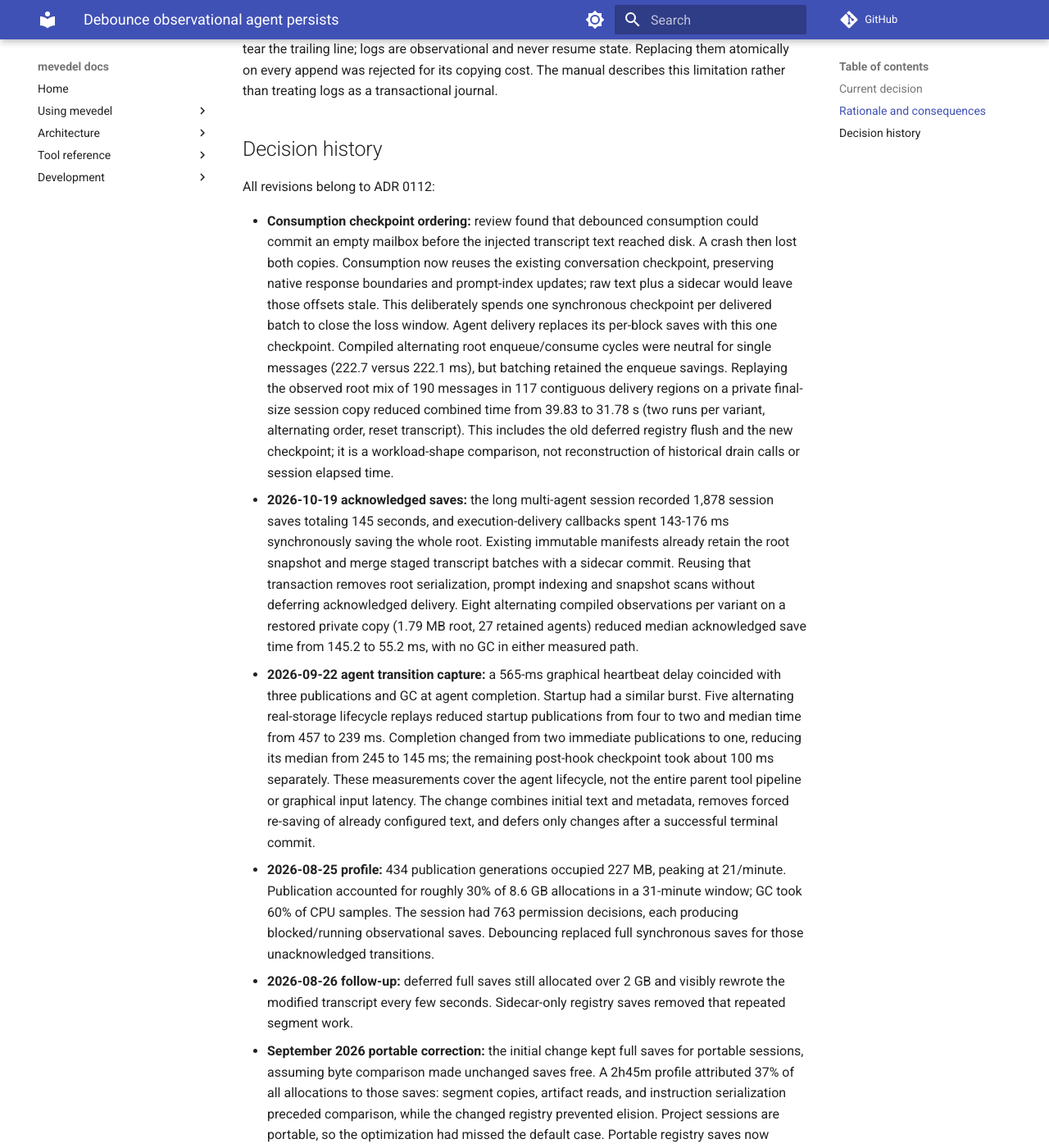
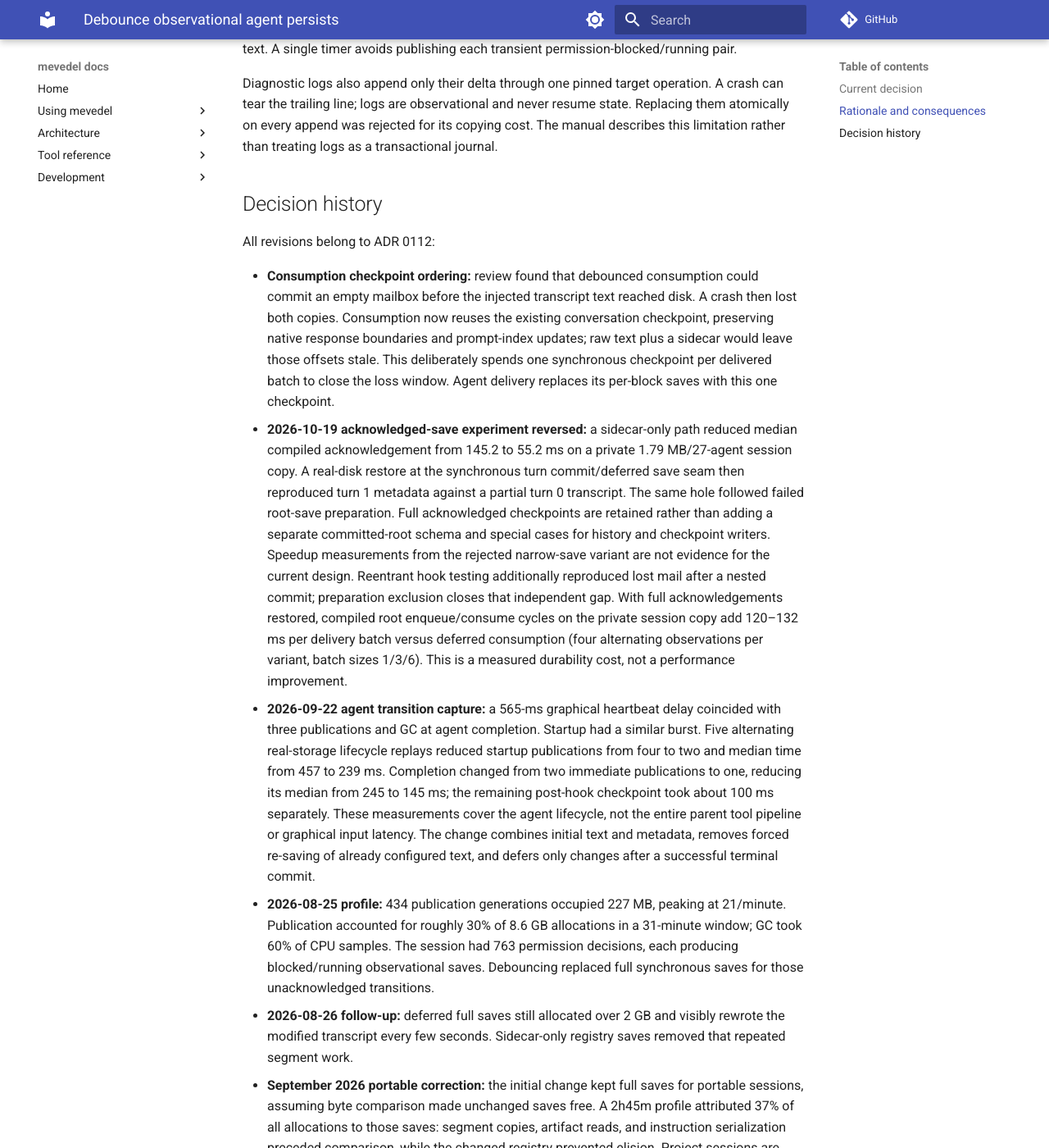
Before and after one commit to FrauH0lle/mevedel, an MkDocs documentation site: the page built from docs/adr/0112-debounce-observational-agent-persists.md, in a window 1280 px wide and 1400 px high, scrolled down 1527 px. Shown: the whole window at 82% size. Built offline with MkDocs 1.6.1 and Material for MkDocs 9.7.7, drawn with Linux system fonts in a browser that asks for light colours; comment, search, counter and statistics services are not loaded; some of the changed text lies outside the part shown.

Commit message:
fix(session): keep checkpoints coherent across reentrant saves

```diff
--- a/docs/adr/0112-debounce-observational-agent-persists.md
+++ b/docs/adr/0112-debounce-observational-agent-persists.md
@@ -10,14 +10,11 @@
 explicit mailbox discards schedule one sidecar-only registry save per session, with
 a two-second default debounce through the idle-transport scheduler.
 
-After initial materialization, acknowledged registry and mailbox mutations also
-publish only the sidecar and any retained artifact batches. They preserve the
-committed root segment and prompt index rather than checkpointing unrelated
-streaming text. The first acknowledged mutation still forces a full root
-snapshot; terminal agent settlement commits its transcript with its metadata.
-Thus a mailbox acknowledgement and its staged transcript dependencies become
-reachable together, before any consumer wakes. This changes save granularity,
-not acknowledgement durability or the ordinary root checkpoint cadence.
+Acknowledged registry and mailbox mutations force a full root checkpoint and
+include any retained artifact batches. Root metadata can advance before its
+deferred settlement save, so a sidecar-only acknowledgement is not safe without
+a separate committed-root projection. Terminal agent settlement commits its
+transcript with its metadata.
 
 Delivered mail is consumed only after successful transcript insertion. Queue
 removal checkpoints the receiving conversation through the existing root/agent
@@ -27,6 +24,12 @@
 restores consumed records while preserving later arrivals. One nonempty batch
 pays for one checkpoint instead of saving each retained-agent block separately,
 and empty/repeated acknowledgements do no work.
+
+Root and agent checkpoint preparation excludes nested same-session writers,
+including observational sidecar saves from hooks. The owning writer explicitly
+admits its final prepared publication; failures unwind the exclusion. Otherwise
+a save hook could commit tentative consumption without its transcript and then
+fail, leaving in-memory rollback unable to repair the committed mailbox.
 
 New retained transcript text and dirty transcript metadata share a strict
 publication when the portable sidecar already exists. The session root supplies
@@ -77,23 +80,21 @@
   checkpoint, preserving native response boundaries and prompt-index updates;
   raw text plus a sidecar would leave those offsets stale. This deliberately
   spends one synchronous checkpoint per delivered batch to close the loss window.
-  Agent delivery replaces its per-block saves with this one checkpoint. Compiled
-  alternating root enqueue/consume cycles were neutral for single messages
-  (222.7 versus 222.1 ms), but batching retained the enqueue savings. Replaying
-  the observed root mix of 190 messages in 117 contiguous delivery regions on a
-  private final-size session copy reduced combined time from 39.83 to 31.78 s
-  (two runs per variant, alternating order, reset transcript). This includes
-  the old deferred registry flush and the new checkpoint; it is a workload-shape
-  comparison, not reconstruction of historical drain calls or session elapsed time.
-- **2026-10-19 acknowledged saves:** the long multi-agent session recorded 1,878
-  session saves totaling 145 seconds, and execution-delivery callbacks spent
-  143-176 ms synchronously saving the whole root. Existing immutable manifests
-  already retain the root snapshot and merge staged transcript batches with a
-  sidecar commit. Reusing that transaction removes root serialization, prompt
-  indexing and snapshot scans without deferring acknowledged delivery. Eight
-  alternating compiled observations per variant on a restored private copy
-  (1.79 MB root, 27 retained agents) reduced median acknowledged save time from
-  145.2 to 55.2 ms, with no GC in either measured path.
+  Agent delivery replaces its per-block saves with this one checkpoint.
+- **2026-10-19 acknowledged-save experiment reversed:** a sidecar-only path
+  reduced median compiled acknowledgement from 145.2 to 55.2 ms on a private
+  1.79 MB/27-agent session copy. A real-disk restore at the synchronous turn
+  commit/deferred save seam then reproduced turn 1 metadata against a partial
+  turn 0 transcript. The same hole followed failed root-save preparation.
+  Full acknowledged checkpoints are retained rather than adding a separate
+  committed-root schema and special cases for history and checkpoint writers.
+  Speedup measurements from the rejected narrow-save variant are not evidence
+  for the current design. Reentrant hook testing additionally reproduced lost
+  mail after a nested commit; preparation exclusion closes that independent gap.
+  With full acknowledgements restored, compiled root enqueue/consume cycles on
+  the private session copy add 120–132 ms per delivery batch versus deferred
+  consumption (four alternating observations per variant, batch sizes 1/3/6).
+  This is a measured durability cost, not a performance improvement.
 - **2026-09-22 agent transition capture:** a 565-ms graphical heartbeat delay
   coincided with three publications and GC at agent completion. Startup had a
   similar burst. Five alternating real-storage lifecycle replays reduced startup
```
Also changed, not shown: docs/sessions.md (+11 -6 lines), 8 other files.
